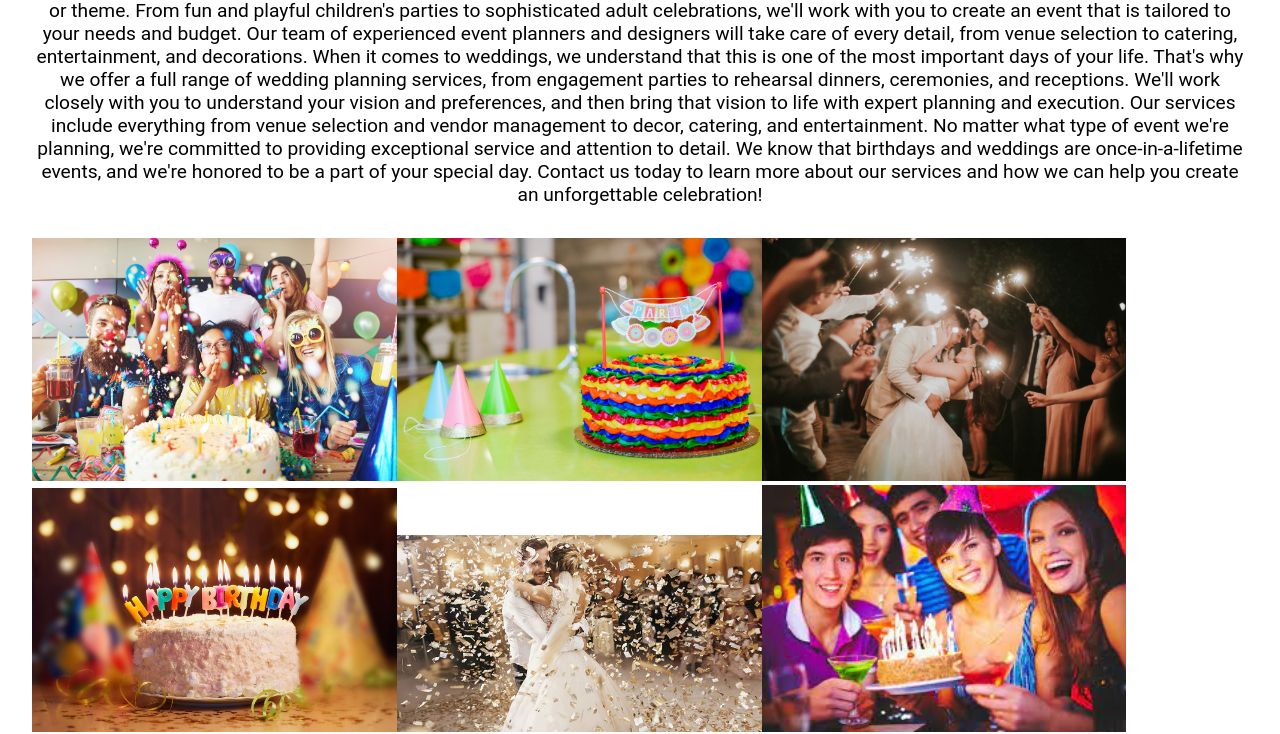
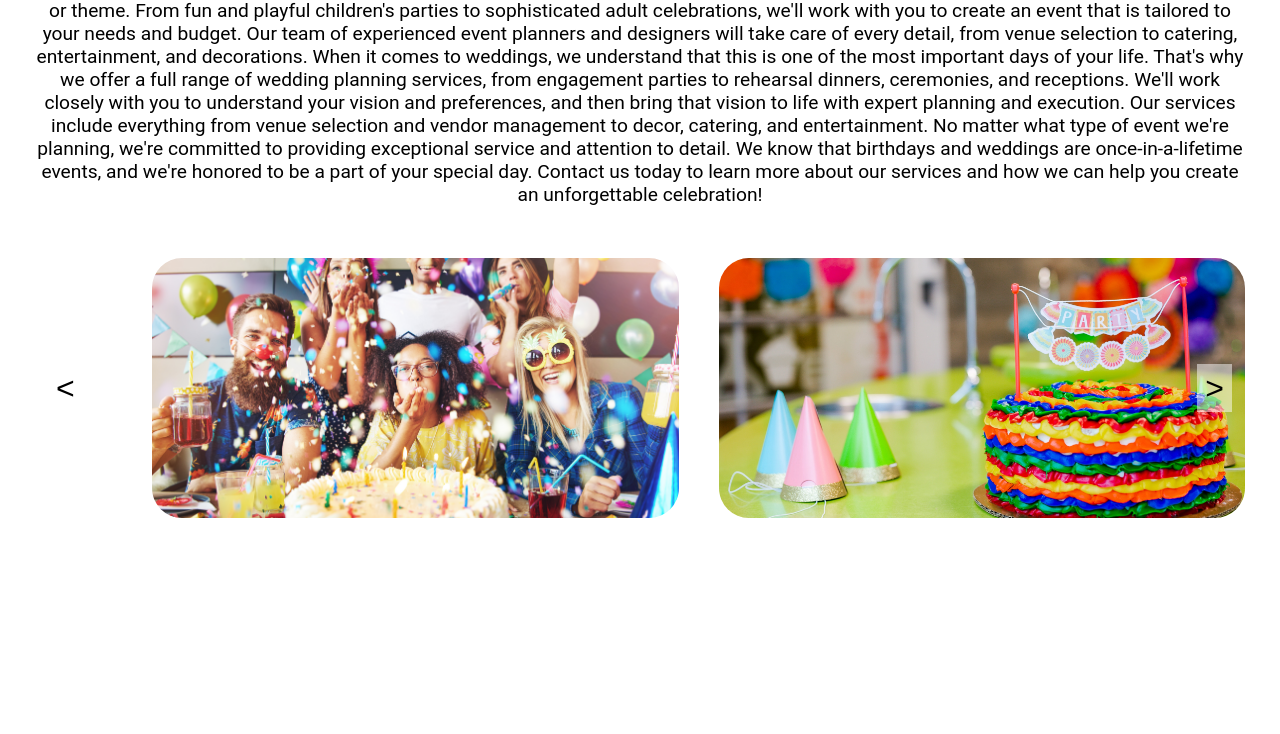
Before and after one commit to eventTeamPlayersManegement/event_Management_final_Project, a React (Vite) app: page /about in a window 1280 px wide. Shown: the part 826-1560 px from the top of the page. After the commit the page ends 1396 px from the top, so only its background shows below. Built offline with nearby package versions, Linux system fonts and the light colour scheme; no server answers; a web font is replaced by a local one.

Commit message:
carousel hinzugefugt

```diff
--- a/src/components/About/Index.jsx
+++ b/src/components/About/Index.jsx
@@ -35,6 +35,7 @@ import img31 from "../../assets/bilderEvent/img31.jpg";
 import img32 from "../../assets/bilderEvent/img32.jpg";
 import img33 from "../../assets/bilderEvent/img33.jpg";
 import img34 from "../../assets/bilderEvent/img34.webp";
+import { useState } from "react";
 
 export default function About() {
   const images = [
@@ -73,6 +74,26 @@ export default function About() {
     img33,
     img34,
   ];
+  const [currentIndex, setCurrentIndex] = useState(0);
+
+  const goToPrevious = () => {
+    const index = (currentIndex - 1 + images.length) % images.length;
+    setCurrentIndex(index);
+  };
+
+  const goToNext = () => {
+    const index = (currentIndex + 1) % images.length;
+    setCurrentIndex(index);
+  };
+
+  const getVisibleImages = () => {
+    const lastIndex = (currentIndex + 2) % images.length;
+    const visibleImages = [];
+    for (let i = currentIndex; i <= lastIndex; i++) {
+      visibleImages.push(images[i % images.length]);
+    }
+    return visibleImages;
+  };
   return (
     <div className="about">
       <h1 className="about__title">{about.aboutUs[0].title}</h1>
@@ -85,8 +106,8 @@ export default function About() {
           alt="married"
         />
         <p className="about__text">{about.aboutUs[0].text}</p>
-        <div className="about__images">
-          {/* <img src={about.aboutUs[0].url1} alt="" />
+
+        {/* <img src={about.aboutUs[0].url1} alt="" />
           <img src={about.aboutUs[0].url2} alt="" />
           <img src={about.aboutUs[0].image} alt="" />
 
@@ -94,13 +115,18 @@ export default function About() {
             src="https://genethlia.com/wp-content/uploads/2020/08/slider2.jpg"
             alt="birthday"
           /> */}
-          <div>
-            {images.map((el, i) => (
-              <img key={i} src={el} alt="" />
-            ))}
-          </div>
+      </section>
+      <div className="carousel">
+        <div className="carousel-inner">
+          {getVisibleImages().map((el, i) => (
+            <img key={i} src={el} alt="" />
+          ))}
         </div>
-      </section>
+        <div className="carousel-controls">
+          <button onClick={goToPrevious}>{"<"}</button>
+          <button onClick={goToNext}>{">"}</button>
+        </div>
+      </div>
     </div>
   );
 }
--- a/src/components/About/style.scss
+++ b/src/components/About/style.scss
@@ -22,12 +22,13 @@ $pad: 2rem;
     margin-bottom: 2rem;
 
     .about__image {
-      width: 100%;
       height: 500px;
+      width: 900px;
       margin-bottom: 1rem;
       margin-top: 1rem;
       border-radius: 8px;
       aspect-ratio: 1;
+      object-fit: cover;
     }
 
     .about__text {
@@ -46,4 +47,51 @@ $pad: 2rem;
       }
     }
   }
+
+  .carousel {
+    position: relative;
+    width: 100%;
+    height: 300px;
+    overflow: hidden;
+
+    .carousel-inner {
+      display: flex;
+      width: calc(300px * 6);
+      height: 100%;
+      transition: transform 0.5s ease-in-out;
+      padding-left: 100px;
+
+      img {
+        flex: 1 0 auto;
+        width: 400px;
+        height: 100%;
+        object-fit: cover;
+        padding: 20px;
+
+        border-radius: 50px;
+      }
+    }
+
+    .carousel-controls {
+      position: absolute;
+      top: 50%;
+      transform: translateY(-50%);
+      width: 100%;
+      display: flex;
+      justify-content: space-between;
+      padding: 0 1rem;
+
+      button {
+        background: rgba(255, 255, 255, 0.5);
+        border: none;
+        color: black;
+        cursor: pointer;
+        font-size: 2rem;
+        line-height: 1;
+        outline: none;
+        padding: 0.5rem;
+        transition: background-color 0.2s ease-in-out;
+      }
+    }
+  }
 }
```
